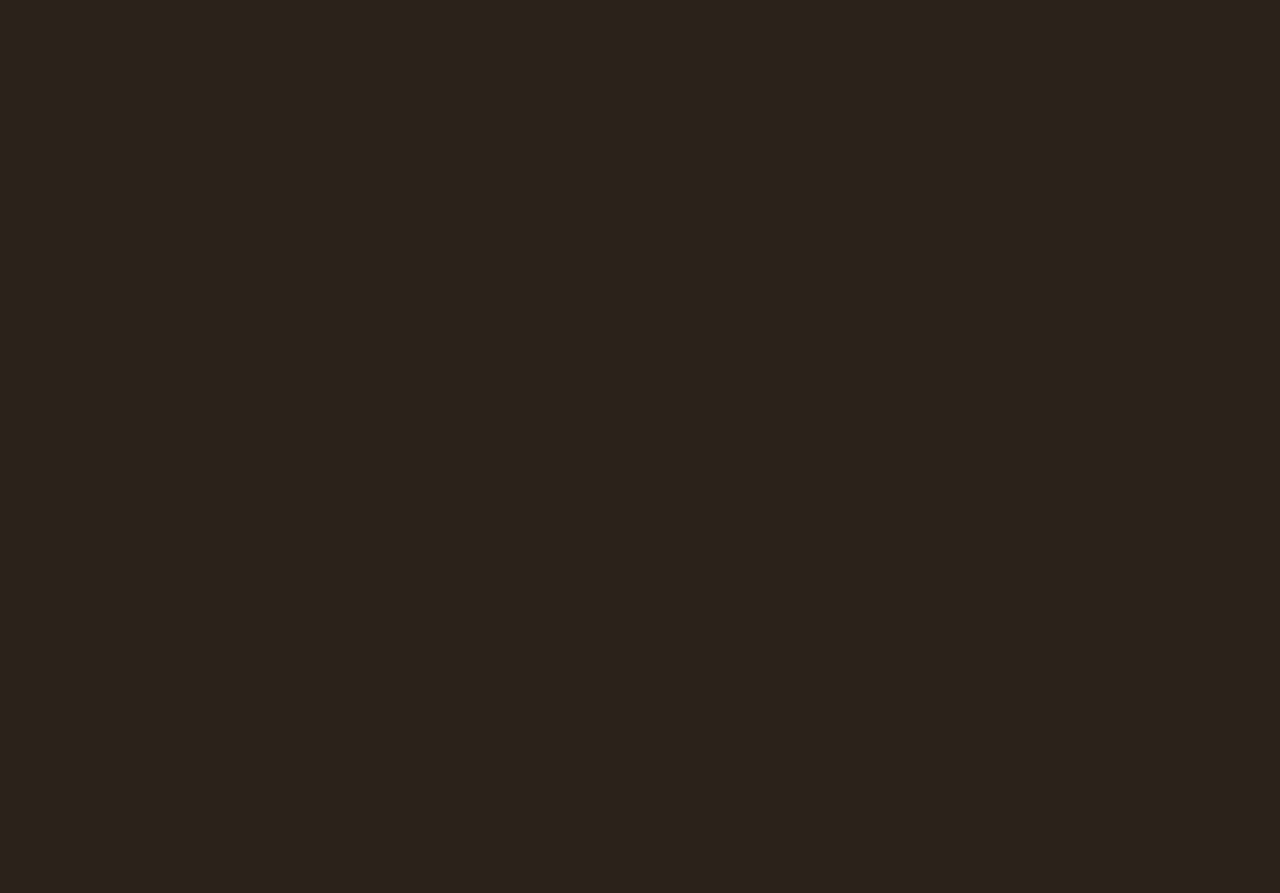
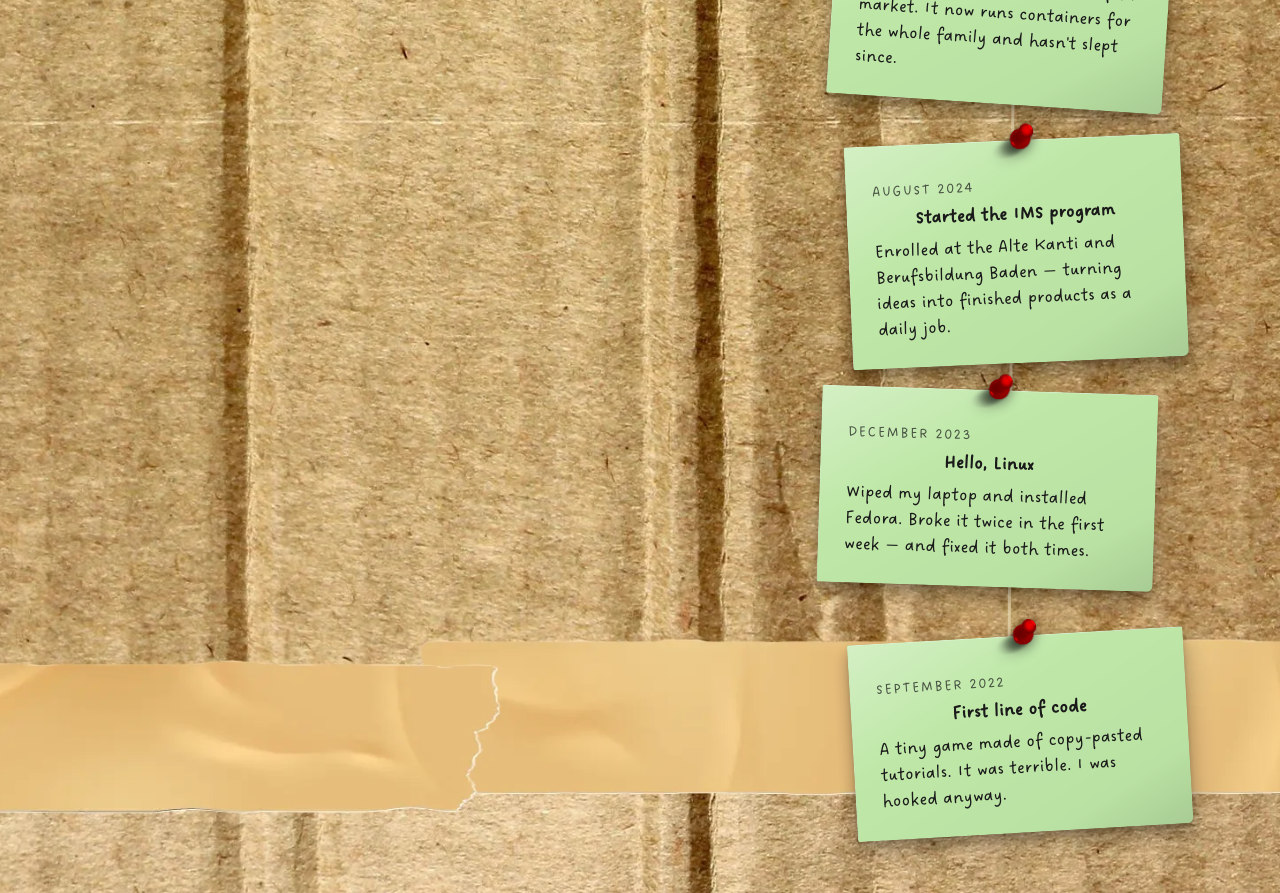
Before and after one commit to Keinstein0/HomeserverCentral, a SvelteKit app in the folder Homepage/: page / in a window 1280 px wide. Shown: the part 1300-2193 px from the top of the page. Before the commit the page ends 1200 px from the top, so only its background shows below. Built offline with nearby package versions, Linux system fonts and the light colour scheme.

Commit message:
cleanups and story section

```diff
--- a/Homepage/src/routes/+page.svelte
+++ b/Homepage/src/routes/+page.svelte
@@ -7,6 +7,38 @@
     import { Pin } from "../components/pin/pin";
     import NixieAgeCounter from "../components/nixie/NixieAgeCounter.svelte";
     const MainPin = new Pin("#ff0000");
+
+    // Shared green for the "My story" note and its timeline entries.
+    const storyGreen = "#bfe8a8";
+
+    // Demo story events; the timeline renders them most recent first.
+    const storyEvents = [
+        {
+            date: "November 2026",
+            title: "This website goes live",
+            text: "Built my own homepage with Svelte, Docker and nginx — you're looking at it, and it runs on my homeserver.",
+        },
+        {
+            date: "June 2026",
+            title: "First homeserver",
+            text: "Rescued a used mini PC from a flea market. It now runs containers for the whole family and hasn't slept since.",
+        },
+        {
+            date: "August 2024",
+            title: "Started the IMS program",
+            text: "Enrolled at the Alte Kanti and Berufsbildung Baden — turning ideas into finished products as a daily job.",
+        },
+        {
+            date: "December 2023",
+            title: "Hello, Linux",
+            text: "Wiped my laptop and installed Fedora. Broke it twice in the first week — and fixed it both times.",
+        },
+        {
+            date: "September 2022",
+            title: "First line of code",
+            text: "A tiny game made of copy-pasted tutorials. It was terrible. I was hooked anyway.",
+        },
+    ];
 </script>
 
 <main class="board">
@@ -56,10 +88,25 @@
             />
         </div>
 
-        <div class="my-story">
-            <PaperNote color="#e8da89" pin={MainPin}>
+        <div class="story-stack">
+            <PaperNote color={storyGreen} pin={MainPin} width="min(480px, 94%)">
                 <h2>My story</h2>
             </PaperNote>
+
+            <div class="story-timeline">
+                <div class="timeline-string" aria-hidden="true"></div>
+                {#each storyEvents as event}
+                    <PaperNote
+                        color={storyGreen}
+                        pin={MainPin}
+                        width="min(480px, 100%)"
+                    >
+                        <p class="event-date">{event.date}</p>
+                        <h3>{event.title}</h3>
+                        <p>{event.text}</p>
+                    </PaperNote>
+                {/each}
+            </div>
         </div>
     </Grid>
 </main>
@@ -126,21 +173,58 @@
         margin: 0;
     }
 
-    .note-textarea {
-        width: 100%;
-        margin-top: 0.6rem;
-        padding: 0.4rem;
-        box-sizing: border-box;
-        border: 1px dashed rgba(0, 0, 0, 0.35);
-        background: rgba(255, 255, 255, 0.4);
-        border-radius: 4px;
-        font-family: inherit;
-        font-size: 1rem;
-        resize: vertical;
+    /* Story stack: header note + twine timeline. Spans the full row by
+       default; parked in the third column once the grid has three. */
+    .story-stack {
+        display: flex;
+        flex-direction: column;
+        align-items: center;
+        grid-column: 1 / -1;
     }
 
-    .note-textarea:focus {
-        outline: none;
-        background: rgba(255, 255, 255, 0.7);
+    /* Three columns fit once 3 × 280px min + 2 × 2.25rem gaps + board
+       padding do — 1000px viewport leaves room for the scrollbar.
+       Below that the stack keeps its full-width row under the counter. */
+    @media (min-width: 1000px) {
+        .story-stack {
+            grid-column: 3;
+        }
+    }
+
+    .story-timeline {
+        position: relative;
+        display: flex;
+        flex-direction: column;
+        align-items: center;
+        gap: 2.25rem;
+        margin-top: 3rem;
+        width: 100%;
+    }
+
+    .timeline-string {
+        position: absolute;
+        left: 50%;
+        top: -2.25rem;
+        bottom: -1.25rem;
+        width: 3px;
+        border-radius: 2px;
+        transform: translateX(-50%) rotate(0.4deg);
+        background: linear-gradient(
+            to bottom,
+            rgba(242, 226, 189, 0),
+            rgba(242, 226, 189, 0.65) 3%,
+            rgba(242, 226, 189, 0.65) 97%,
+            rgba(242, 226, 189, 0)
+        );
+    }
+
+    /* Date line above each event title. Kept more specific than
+       PaperNote's generic `.content p` rule so it wins the cascade. */
+    .story-timeline p.event-date {
+        font-size: 0.95rem;
+        letter-spacing: 1.5px;
+        text-transform: uppercase;
+        opacity: 0.72;
+        margin-bottom: 0.35rem;
     }
 </style>
```
Also changed, not shown: Homepage/static/favicon.png (added).
